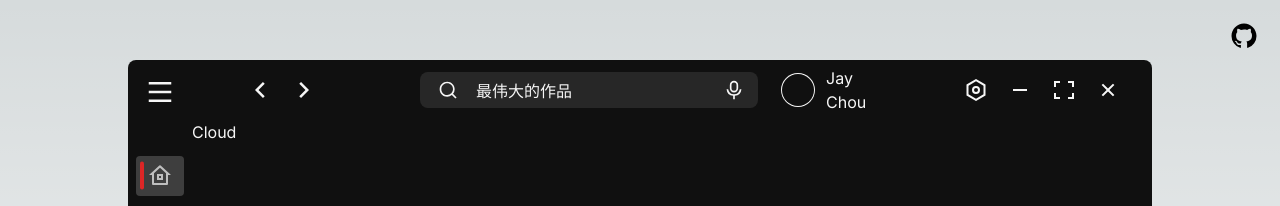
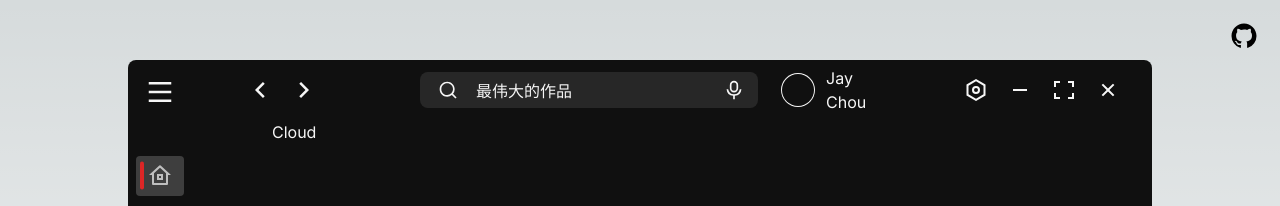
Before and after one commit to HaoquanLuo/cloud-music, a Next.js app: page /cloud in a window 1280 px wide. Shown: the top 206 px of the page. Built offline with nearby package versions, Linux system fonts and the light colour scheme.

Commit message:
chore: add CMContentBody into CMLayout

```diff
--- a/components/layouts/CMLayout/CMMain/CMMainContainer/CMContent/CMContentBody.tsx
+++ b/components/layouts/CMLayout/CMMain/CMMainContainer/CMContent/CMContentBody.tsx
@@ -1,7 +1,7 @@
 import { ReactNode } from 'react'
 
 interface CMContentBodyProps {
-  children: ReactNode
+  children?: ReactNode
 }
 
 const CMcontentBody: React.FC<CMContentBodyProps> = (props) => {
--- a/components/layouts/CMLayout/index.tsx
+++ b/components/layouts/CMLayout/index.tsx
@@ -1,12 +1,13 @@
 import { ReactNode } from 'react'
+import Link from 'next/link'
+import { Inter } from 'next/font/google'
 import CMPlayer from './CMFooter/CMPlayer'
 import CMMain from './CMMain'
-import { Inter } from 'next/font/google'
 import IconBox from '@/components/common/IconBox'
 import LinkBox from '@/components/common/LinkBox'
 import CMMainContainer from './CMMain/CMMainContainer'
 import CMContent from './CMMain/CMMainContainer/CMContent'
-import Link from 'next/link'
+import CMcontentBody from './CMMain/CMMainContainer/CMContent/CMContentBody'
 
 interface CMLayoutProps {
   children?: ReactNode
@@ -28,7 +29,9 @@ function CMLayout(props: CMLayoutProps) {
           >
             <CMMain>
               <CMMainContainer>
-                <CMContent>{children}</CMContent>
+                <CMContent>
+                  <CMcontentBody>{children}</CMcontentBody>
+                </CMContent>
               </CMMainContainer>
             </CMMain>
             <CMPlayer />
--- a/components/layouts/HomeLayout/index.tsx
+++ b/components/layouts/HomeLayout/index.tsx
@@ -1,4 +1,4 @@
-import { Children, ReactNode } from 'react'
+import { ReactNode } from 'react'
 
 import { HOMELINKS } from '@/common/constants/links/homeLinks'
 import CMcontentBody from '../CMLayout/CMMain/CMMainContainer/CMContent/CMContentBody'
--- a/components/layouts/index.tsx
+++ b/components/layouts/index.tsx
@@ -1,6 +1,5 @@
 import CMLayout from './CMLayout'
 import HomeLayout from './HomeLayout'
-import React from 'react'
 
 export const layouts = {
   Main: CMLayout,
```
Also changed, not shown: pages/_app.tsx (+5 -3 lines).
